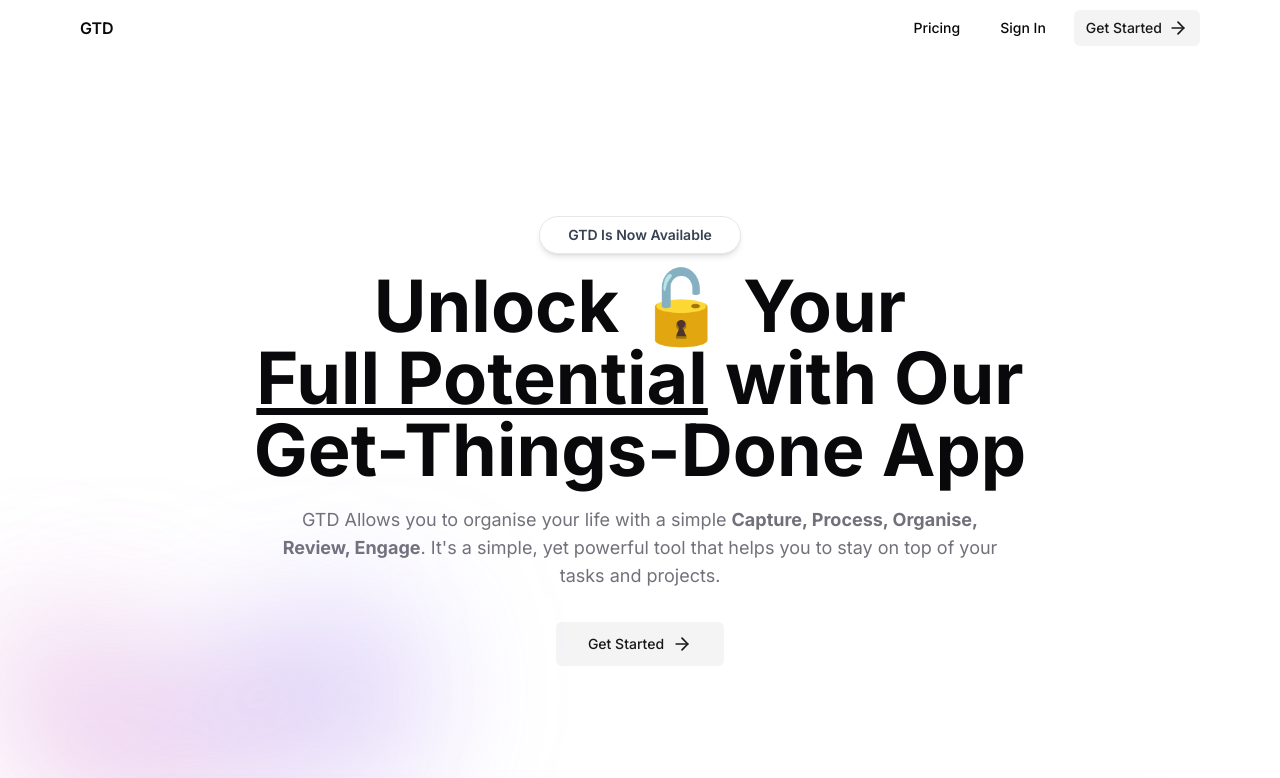
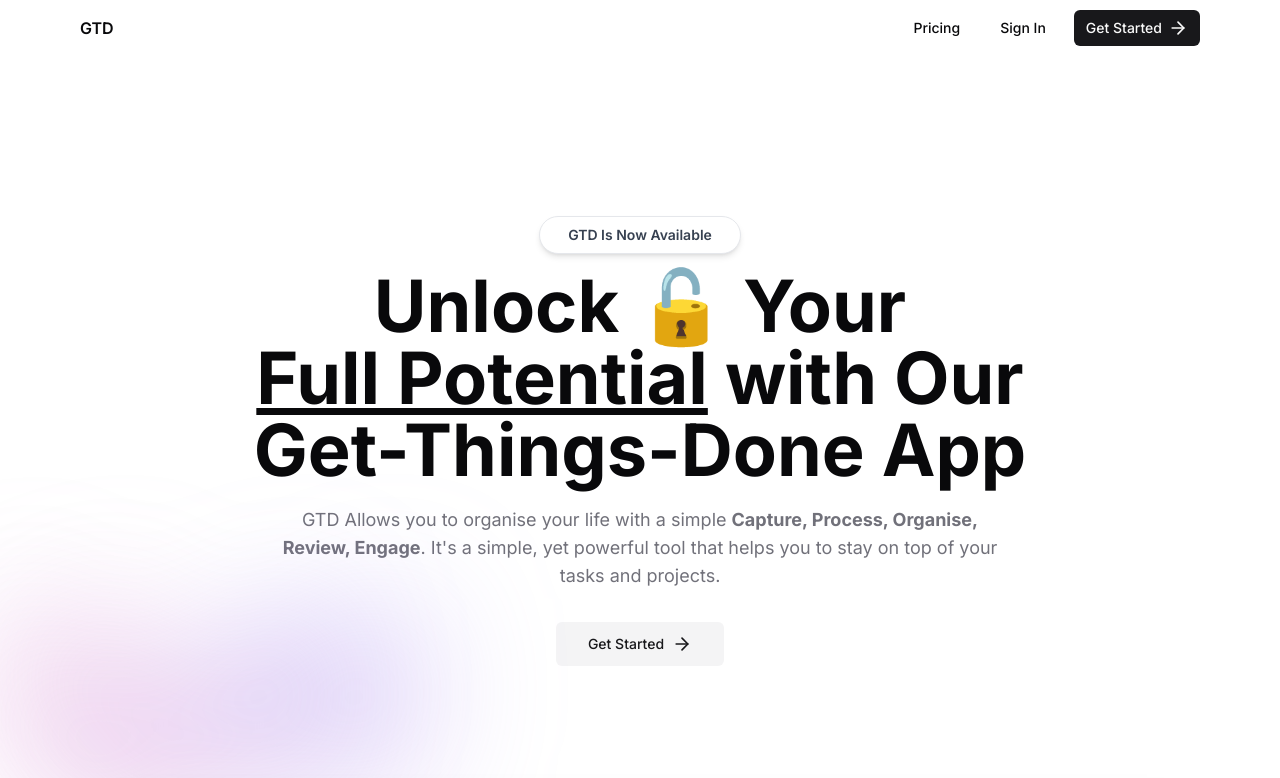
Before and after one commit to DeclanKBrown/gtd, a Next.js app: page / in a window 1280 px wide. Shown: the top 778 px of the page. Built offline with nearby package versions, Linux system fonts and the light colour scheme.

Commit message:
restrucutered

```diff
--- a/src/components/Navbar.tsx
+++ b/src/components/Navbar.tsx
@@ -32,7 +32,7 @@ const Navbar = () => {
               </Link>
               <Link
                 href="/register"
-                className={buttonVariants({ size: 'sm', variant: 'secondary' })}
+                className={buttonVariants({ size: 'sm', variant: 'default' })}
               >
                 Get Started <ArrowRight className="ml-1.5 h-5 w-5" />
               </Link>
```
Also changed, not shown: src/app/(dashboard)/dashboard/pages.tsx (added), src/app/(home)/layout.tsx (renamed from src/app/(dashboard)/layout.tsx), src/app/(home)/page.tsx (renamed from src/app/(dashboard)/page.tsx).
